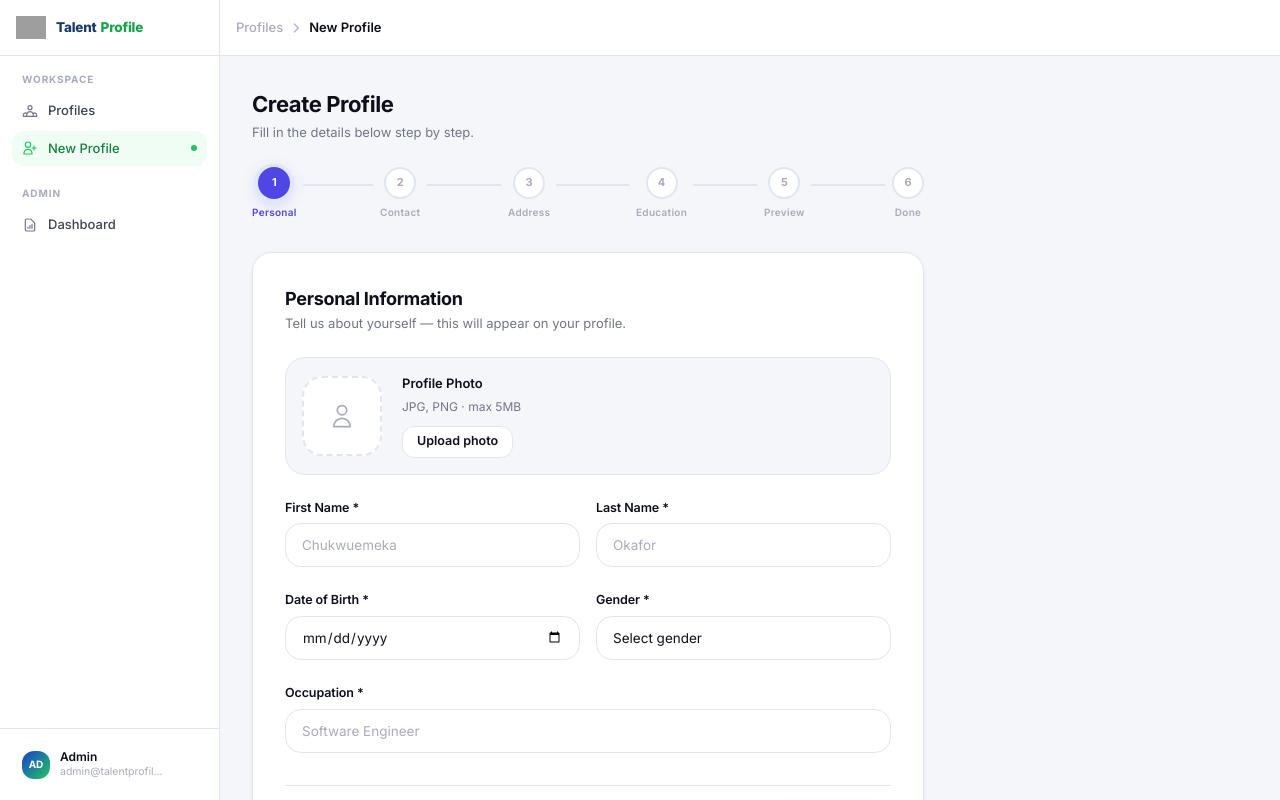
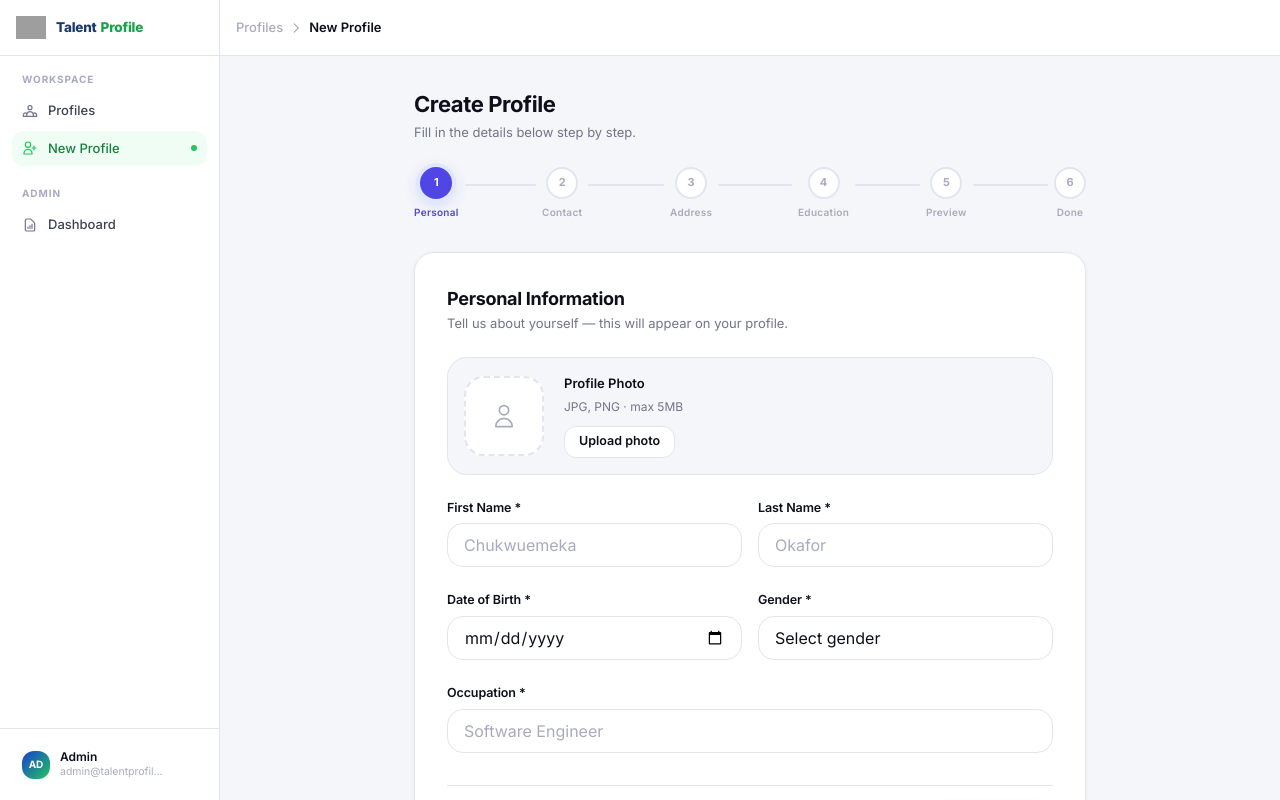
Before and after one commit to ItsAkinlaja/talent-profile, a Next.js app: page /users/new in a window 1280 px wide. Built offline with nearby package versions, Linux system fonts and the light colour scheme; no server answers; grey boxes are pictures that could not be loaded.

Commit message:
initial commit

```diff
--- a/src/app/(app)/users/[id]/edit/page.tsx
+++ b/src/app/(app)/users/[id]/edit/page.tsx
@@ -18,7 +18,7 @@ export default function EditUserPage() {
   if (!selectedUser) return null;
 
   return (
-    <div className="max-w-2xl">
+    <div className="max-w-2xl mx-auto w-full">
       <div className="mb-6">
         <h1 className="text-[22px] font-bold text-ink tracking-[-0.4px]">Edit Profile</h1>
         <p className="text-[13px] text-ink-tertiary mt-0.5">
--- a/src/app/(app)/users/[id]/page.tsx
+++ b/src/app/(app)/users/[id]/page.tsx
@@ -37,7 +37,7 @@ export default function UserViewPage() {
   );
 
   return (
-    <>
+    <div className="max-w-4xl mx-auto w-full">
       {/* Actions bar */}
       <div className="flex items-center justify-between mb-6">
         <div className="text-[13px] text-ink-tertiary">
@@ -86,6 +86,6 @@ export default function UserViewPage() {
           </div>
         </div>
       )}
-    </>
+    </div>
   );
 }
--- a/src/app/(app)/users/new/page.tsx
+++ b/src/app/(app)/users/new/page.tsx
@@ -2,7 +2,7 @@ import UserWizard from "@/components/wizard/UserWizard";
 
 export default function NewUserPage() {
   return (
-    <div className="max-w-2xl">
+    <div className="max-w-2xl mx-auto w-full">
       <div className="mb-6">
         <h1 className="text-[22px] font-bold text-ink tracking-[-0.4px]">Create Profile</h1>
         <p className="text-[13px] text-ink-tertiary mt-0.5">Fill in the details below step by step.</p>
--- a/src/app/(app)/users/page.tsx
+++ b/src/app/(app)/users/page.tsx
@@ -82,7 +82,7 @@ export default function UsersPage() {
           </svg>
           <input value={search} onChange={(e) => setSearch(e.target.value)}
             placeholder="Search by name, email, role…"
-            className="w-full h-9 pl-9 pr-3 text-[13px] bg-white border border-surface-border rounded-lg outline-none focus:border-brand-400 focus:ring-2 focus:ring-brand-50 transition-all placeholder:text-ink-disabled" />
+            className="w-full h-9 pl-9 pr-3 text-[16px] bg-white border border-surface-border rounded-lg outline-none focus:border-brand-400 focus:ring-2 focus:ring-brand-50 transition-all placeholder:text-ink-disabled" />
         </div>
 
         {/* View toggle — desktop only */}
--- a/src/app/login/page.tsx
+++ b/src/app/login/page.tsx
@@ -149,8 +149,8 @@ function FormBody({
     : "block text-[13px] font-semibold text-gray-700 mb-1.5";
 
   const inputCls = glass
-    ? "w-full h-12 pl-10 pr-4 text-[14px] text-white bg-white/25 border border-white/40 rounded-xl outline-none placeholder:text-white/60 focus:border-[#22C55E] focus:bg-white/30 transition-all duration-200"
-    : "w-full h-12 pl-10 pr-4 text-[14px] text-gray-800 border border-gray-200 rounded-xl outline-none bg-white transition-all placeholder:text-gray-400 focus:border-[#1A3FD0] focus:ring-3 focus:ring-blue-50";
+    ? "w-full h-12 pl-10 pr-4 text-[16px] text-white bg-white/25 border border-white/40 rounded-xl outline-none placeholder:text-white/60 focus:border-[#22C55E] focus:bg-white/30 transition-all duration-200"
+    : "w-full h-12 pl-10 pr-4 text-[16px] text-gray-800 border border-gray-200 rounded-xl outline-none bg-white transition-all placeholder:text-gray-400 focus:border-[#1A3FD0] focus:ring-3 focus:ring-blue-50";
 
   const iconCls  = glass ? "text-white/70" : "text-gray-400";
   const subTextCls = glass ? "text-white/90" : "text-gray-600";
--- a/src/components/ui/FormField.tsx
+++ b/src/components/ui/FormField.tsx
@@ -27,7 +27,7 @@ export const Input = forwardRef<HTMLInputElement, InputProps>(
         <input
           ref={ref}
           className={clsx(
-            "w-full h-11 text-[13.5px] text-ink bg-white border rounded-xl outline-none transition-all duration-150 placeholder:text-ink-disabled",
+            "w-full h-11 text-[16px] text-ink bg-white border rounded-xl outline-none transition-all duration-150 placeholder:text-ink-disabled",
             icon ? "pl-10 pr-4" : "px-4",
             error
               ? "border-danger/60 focus:border-danger focus:ring-2 focus:ring-danger/10 bg-danger/[0.02]"
@@ -69,7 +69,7 @@ export const Select = forwardRef<HTMLSelectElement, SelectProps>(
       <select
         ref={ref}
         className={clsx(
-          "w-full h-11 px-4 text-[13.5px] text-ink bg-white border rounded-xl outline-none transition-all duration-150 appearance-none cursor-pointer",
+          "w-full h-11 px-4 text-[16px] text-ink bg-white border rounded-xl outline-none transition-all duration-150 appearance-none cursor-pointer",
           error
             ? "border-danger/60 focus:border-danger focus:ring-2 focus:ring-danger/10"
             : "border-surface-border focus:border-brand-400 focus:ring-2 focus:ring-brand-50 hover:border-ink-disabled",
```
